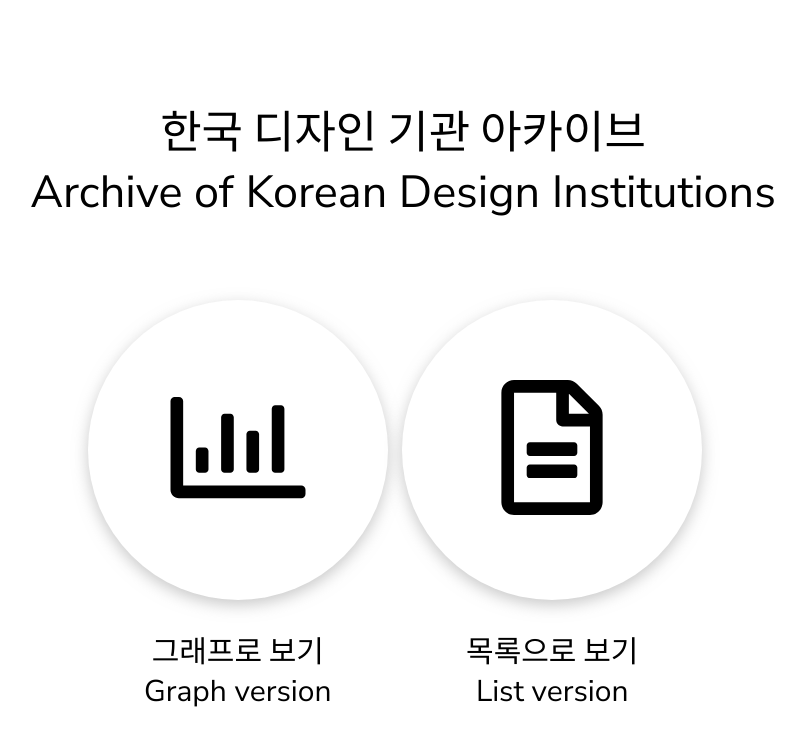
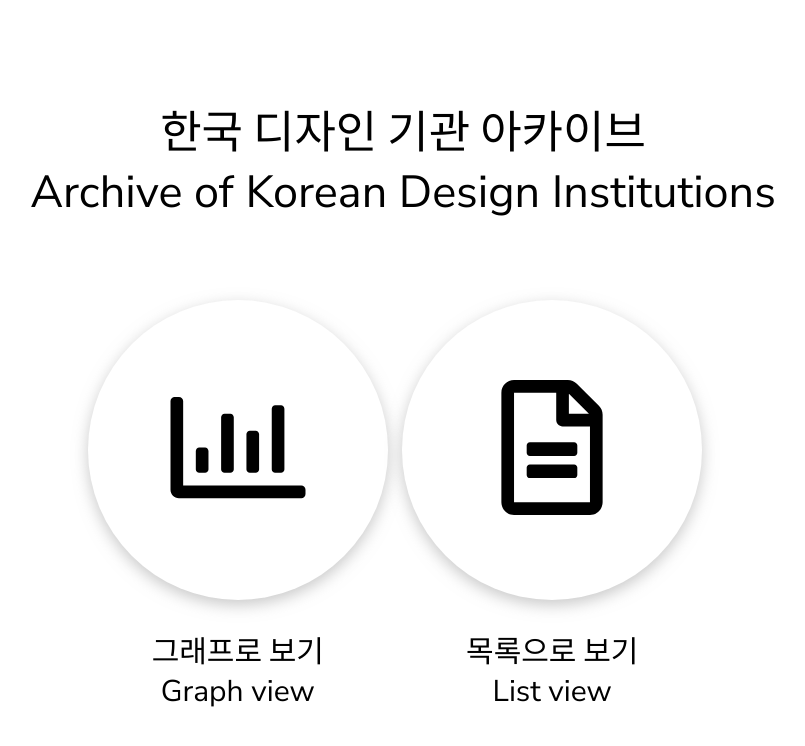
Before and after one commit to textndot/designinstitute, a plain HTML site: page index.html in a window 1280 px wide. Shown: the whole page, without its empty margins (245-1050 px from the left). Drawn offline with Linux system fonts and the light colour scheme.

Commit message:
Update index.html

```diff
--- a/index.html
+++ b/index.html
@@ -19,8 +19,8 @@
   <div class="btn_hover">
     <a href="chart.html"><div class="btn_graph"><img src="chart.svg" class="icon_index"></div></a>
     <a href="list.html"><div class="btn_list"><img src="file.svg" class="icon_index"></div></a>
-    <p class="btn_getin" id="btn_graph_text">그래프로 보기<br><span class="eng">Graph version</span></p>
-    <p class="btn_getin" id="btn_list_text">목록으로 보기<br><span class="eng">List version</span></p>
+    <p class="btn_getin" id="btn_graph_text">그래프로 보기<br><span class="eng">Graph view</span></p>
+    <p class="btn_getin" id="btn_list_text">목록으로 보기<br><span class="eng">List view</span></p>
   </div>
 
 
```
